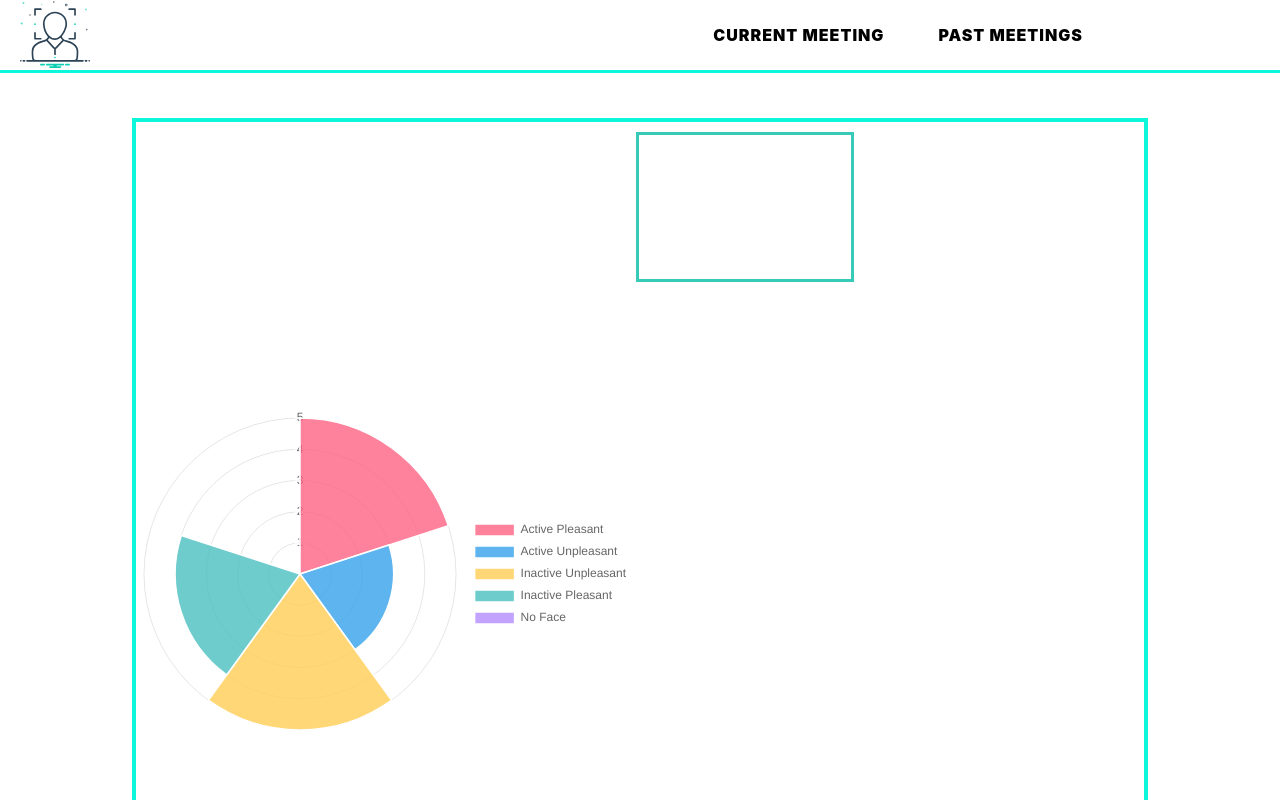
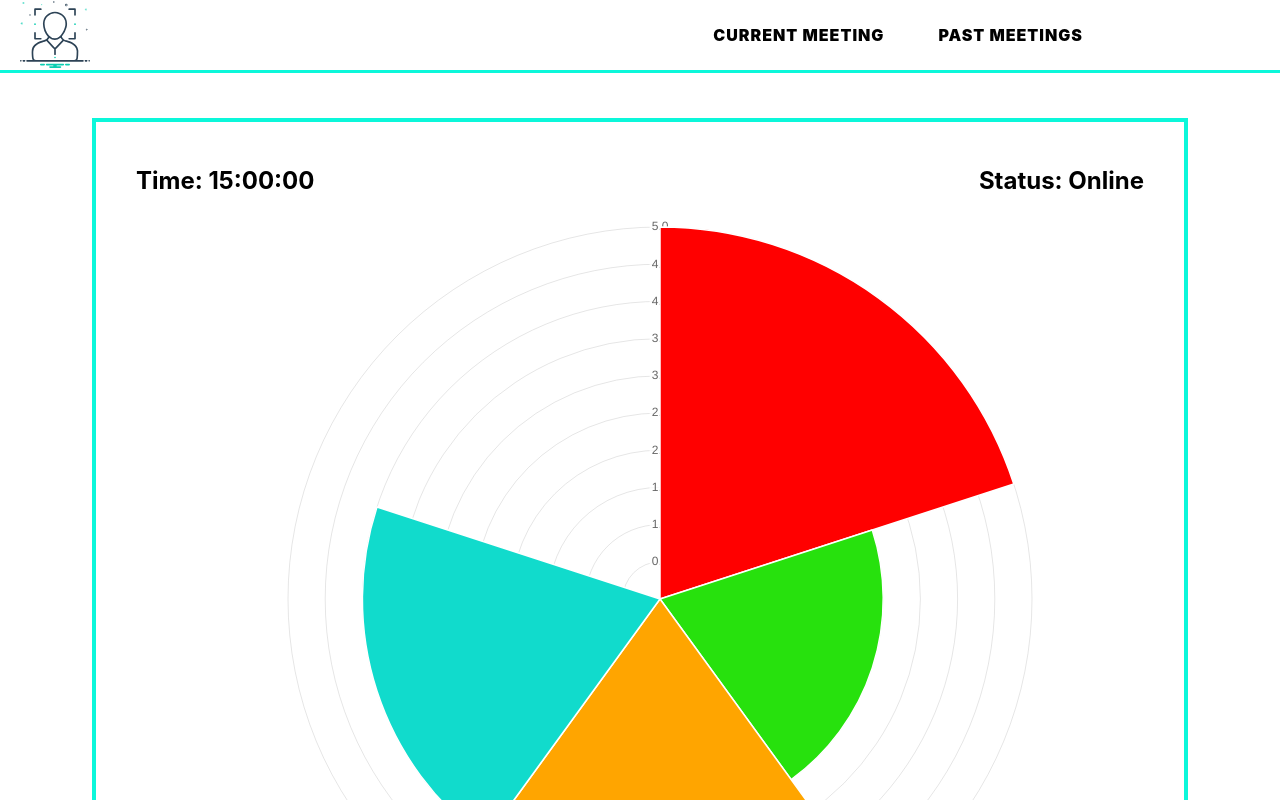
Before and after one commit to kakou34/Thesis_EduFERA, a React (Create React App) app in the folder edufera_frontend/: page /current/1 in a window 1280 px wide. Shown: the top 800 px of the page. Built offline with nearby package versions, Linux system fonts and the light colour scheme; no server answers.

Commit message:
Current meeting designed

```diff
--- a/edufera_frontend/src/pages/currentMeetingPage/currentMeetingPage.component.jsx
+++ b/edufera_frontend/src/pages/currentMeetingPage/currentMeetingPage.component.jsx
@@ -7,8 +7,8 @@ import {PolarArea, Pie} from "react-chartjs-2";
 
 const CurrentMeetingPage = (props) => {
     const roomId = props.match.params.meetingId // Gets roomId (meetingId) from URL
-    const [status, setStatus] = useState('');
-    const [time, setTime] = useState('');
+    const [status, setStatus] = useState('Online');
+    const [time, setTime] = useState('15:00:00');
     const [data, setData] = useState([5, 3, 5, 4, 0]);
 
     useEffect(() => {
@@ -44,6 +44,21 @@ const CurrentMeetingPage = (props) => {
     return (
         <div className='current'>
             <div className='meetingContainer'>
+            <div style={{
+            display:'flex',
+            flexDirection: 'row',
+            width:'100%',
+            justifyContent: 'space-between',
+
+
+            }}>
+            <div className='txt-container'>
+                    <p className='txt'>Time: {time}</p>
+                </div>
+                <div className='txt-container'>
+                    <p className='txt'>Status: {status}</p>
+                </div>
+                </div>
                 <div className='diagramCurrent-cont'>
                     <PolarArea
                         data={
@@ -58,11 +73,11 @@ const CurrentMeetingPage = (props) => {
                                         label: time,
                                         data: data,
                                         backgroundColor: [
-                                            'rgba(255, 99, 132, 0.8)',
-                                            'rgba(54, 162, 235, 0.8)',
-                                            'rgba(255, 206, 86, 0.8)',
-                                            'rgba(75, 192, 192, 0.8)',
-                                            'rgba(153, 102, 255, 0.6)',
+                                            'red',
+                                            '#27E10D',
+                                            'orange',
+                                            '#11DBCC',
+                                            'grey',
                                         ],
                                         borderWidth: 1.5,
                                     },
@@ -78,16 +93,22 @@ const CurrentMeetingPage = (props) => {
                             },
                             plugins: {
                                 legend: {
-                                    position: 'right'
+                                    position: 'bottom',
+                                    labels: {
+                                    boxHeight:20,
+                                    boxWidth:40,
+                                    color: 'black',
+                                    padding: 10
+                                    }
+
+
                                 }
                             }
 
                         }}
                     />
                 </div>
-                <div className='txt-container'>
-                    <p className='txt'>{status}</p>
-                </div>
+
             </div>
         </div>
     )
--- a/edufera_frontend/src/pages/currentMeetingPage/currentMeetingPage.syles.scss
+++ b/edufera_frontend/src/pages/currentMeetingPage/currentMeetingPage.syles.scss
@@ -6,37 +6,36 @@
     .meetingContainer {
 
         width: 90%;
-        height: 800px;
+        height: 900px;
        // height: auto;
        // flex: 1 1 auto;
 
         display: flex;
+        flex-direction: column;
 
+        align-items: center;
 
         border: 4px solid #0CF7DA;
         margin: 0 7.5px 15px;
+        padding: 20px 40px;
+
 
     .diagramCurrent-cont {
-        margin-top: 20%;
-        width: 500px;
-        height: 500px;
+
+        margin-left: 40px;
+        width: 800px;
+        height: 800px;
         display: flex;
         justify-content: center;
-        align-items: center;
-        border-bottom: 3px solid #0CF7DA;
+
 
 
     }
     .txt-container{
-     width: 20%;
-     height: 18%;
-     padding-left: 1%;
-     margin-top: 1%;
-     margin-right: 1%;
-     border: 3px solid #37cab9;
+
 
      .txt{
-         font-size: large;
+         font-size: 24px;
          font-weight: bold;
      }
 
```
